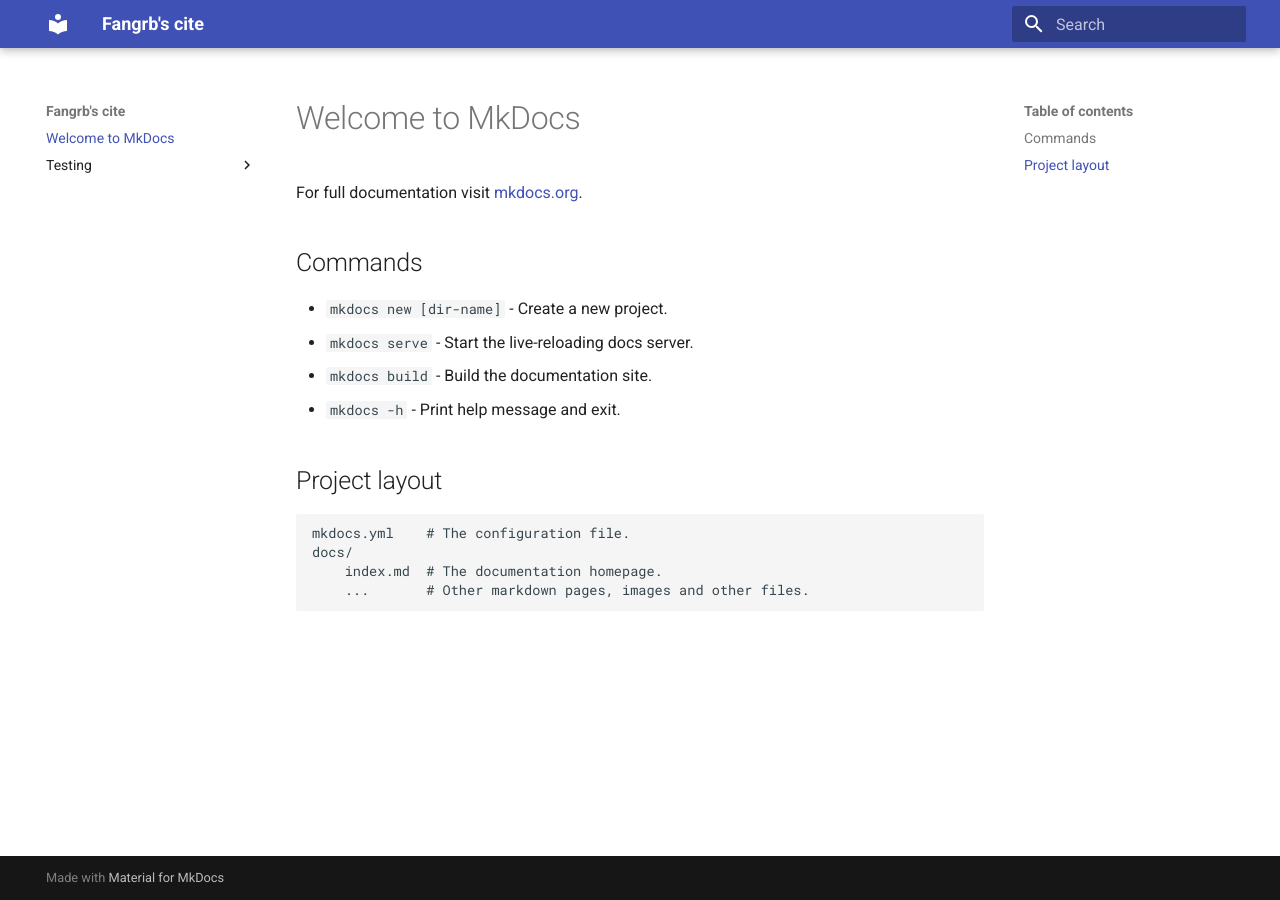
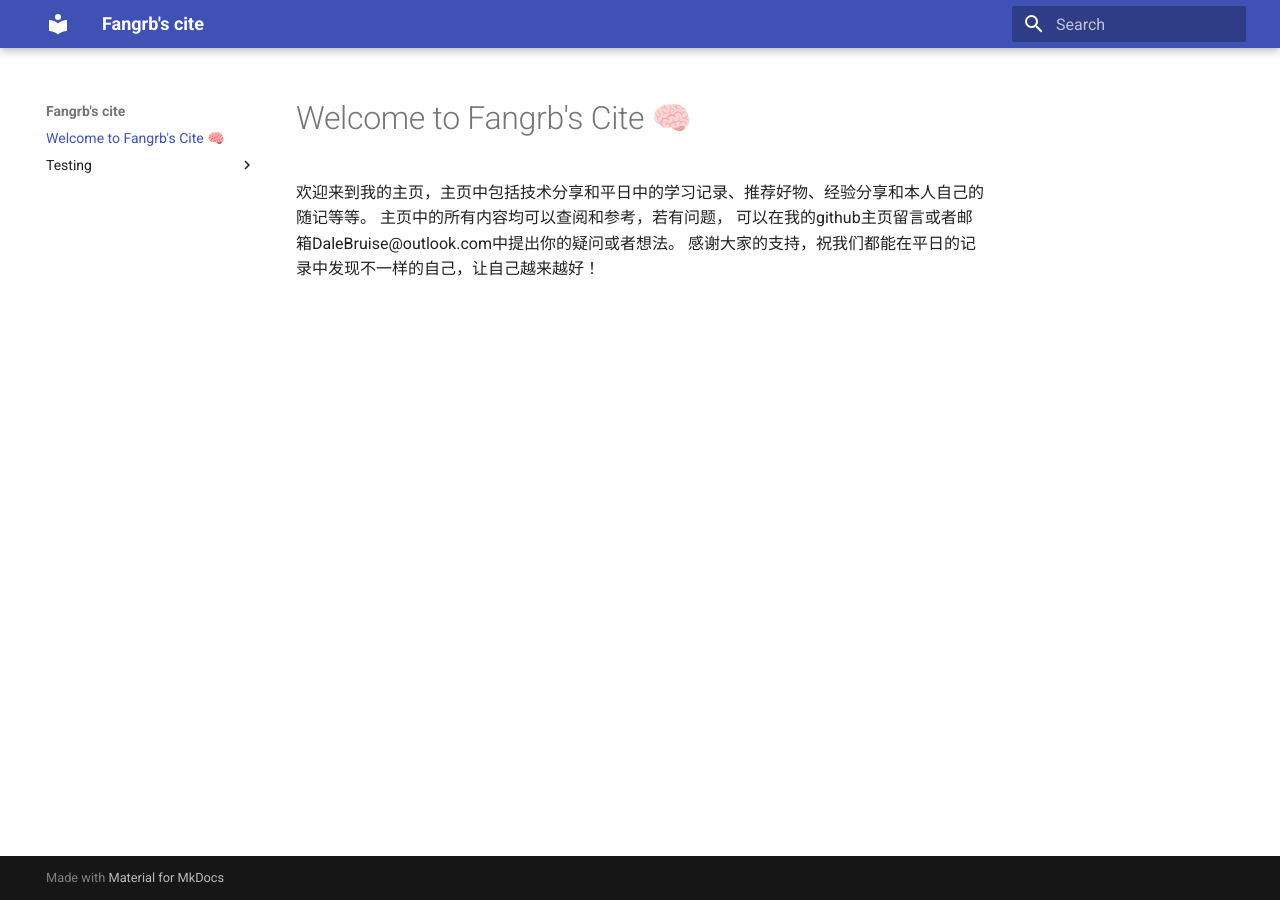
Before and after one commit to DaleBruise/DaleBruise.github.io, an MkDocs documentation site: the page built from docs/index.md, in a window 1280 px wide. Built offline with MkDocs 1.6.1 and Material for MkDocs 9.7.7, drawn with Linux system fonts in a browser that asks for light colours.

Commit message:
Update index.md

```diff
--- a/docs/index.md
+++ b/docs/index.md
@@ -1,17 +1,6 @@
-# Welcome to MkDocs
+# Welcome to Fangrb's Cite 🧠
 
-For full documentation visit [mkdocs.org](https://www.mkdocs.org).
-
-## Commands
-
-* `mkdocs new [dir-name]` - Create a new project.
-* `mkdocs serve` - Start the live-reloading docs server.
-* `mkdocs build` - Build the documentation site.
-* `mkdocs -h` - Print help message and exit.
-
-## Project layout
-
-    mkdocs.yml    # The configuration file.
-    docs/
-        index.md  # The documentation homepage.
-        ...       # Other markdown pages, images and other files.
+欢迎来到我的主页，主页中包括技术分享和平日中的学习记录、推荐好物、经验分享和本人自己的随记等等。
+主页中的所有内容均可以查阅和参考，若有问题，
+可以在我的github主页留言或者邮箱DaleBruise@outlook.com中提出你的疑问或者想法。
+感谢大家的支持，祝我们都能在平日的记录中发现不一样的自己，让自己越来越好！
```
